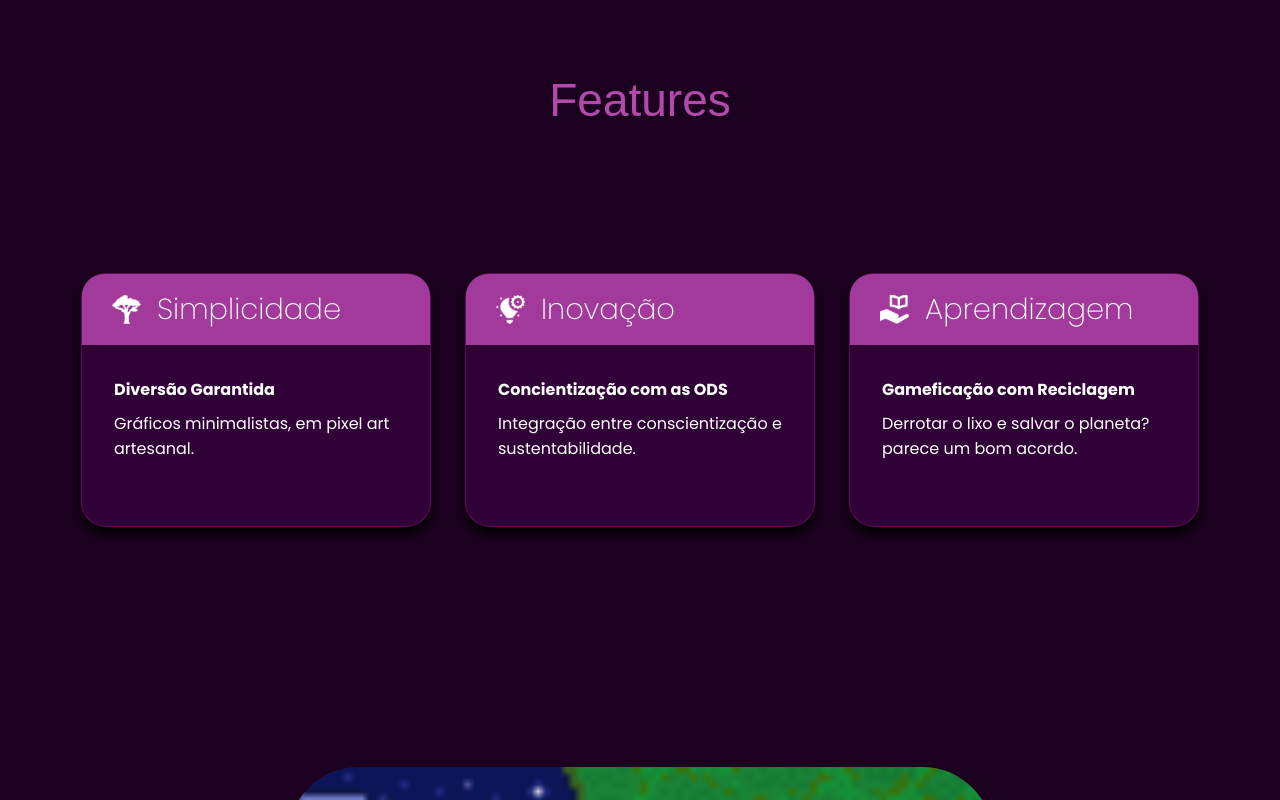
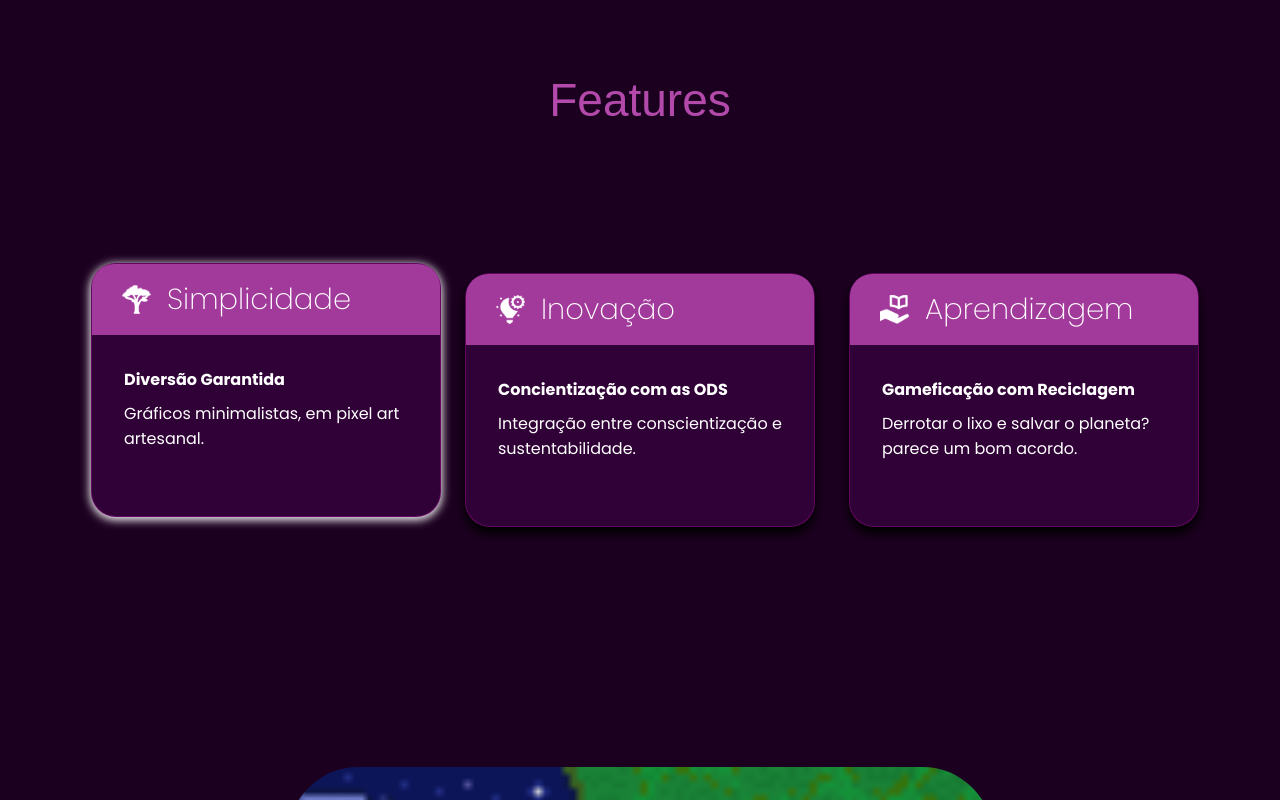
Before and after one commit to Senai-MarIA/MarIA.Front-end, a React (Vite) app in the folder MarIa/: page / in a window 1280 px wide. In both pictures the pointer is over the element 256 px from the left and 4194 px from the top of the page. Shown: the part 3794-4594 px from the top of the page. Built offline with nearby package versions, Linux system fonts and the light colour scheme; a web font is replaced by a local one.

Commit message:
style: cards hover

```diff
--- a/MarIa/src/components/layouts/cards_feature/style.css
+++ b/MarIa/src/components/layouts/cards_feature/style.css
@@ -9,4 +9,10 @@
     border-radius: 25px;
     border: 1px solid #BC12B05E;
     box-shadow: 0px 7px 11px 0px ;
+    transition: 0.3s;
 }
+
+.doubleCard:hover {
+    transform: translate(10px, -10px);
+    box-shadow: 0px 2px 10px 1px var(--color-neutral-white);
+}
```
